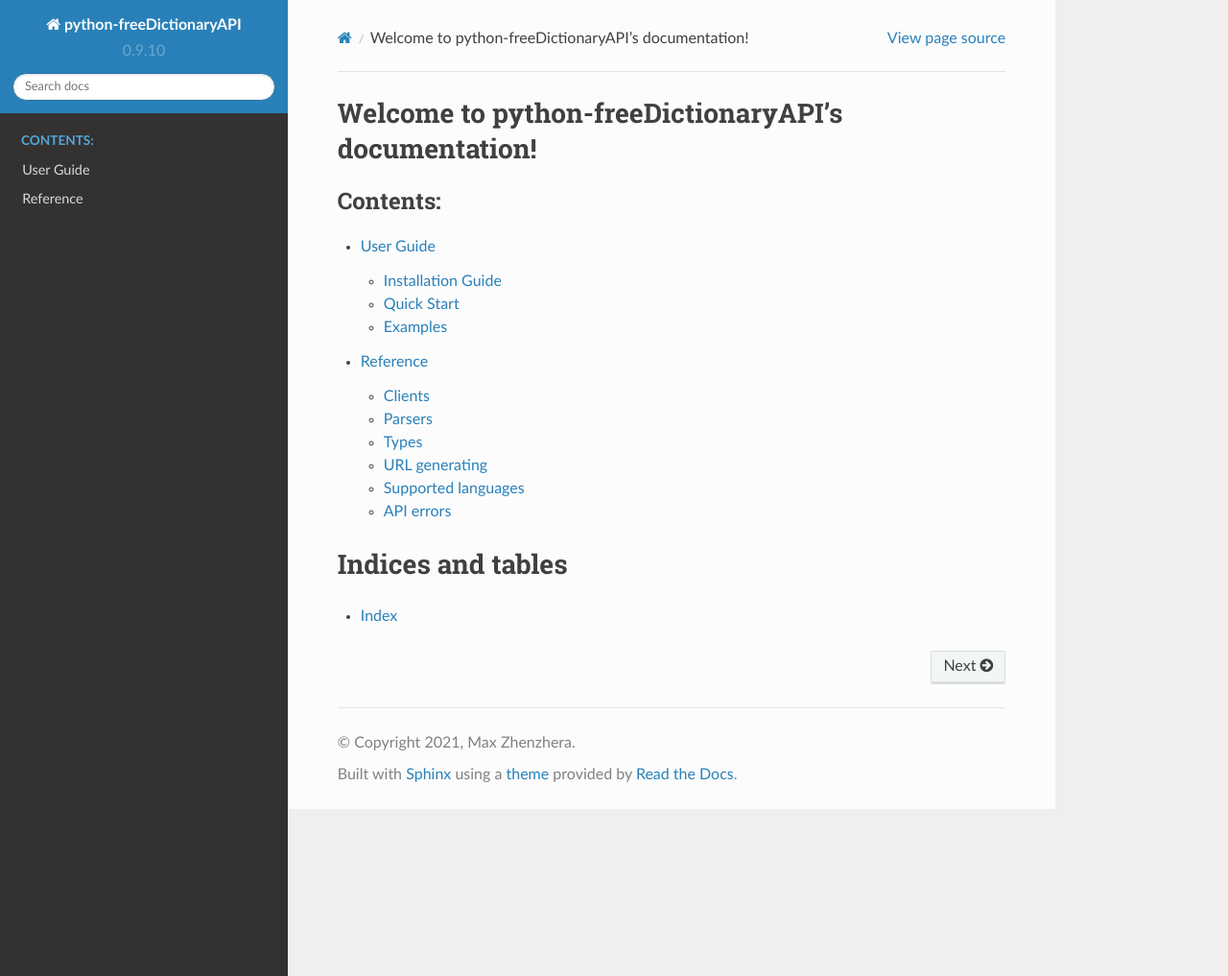
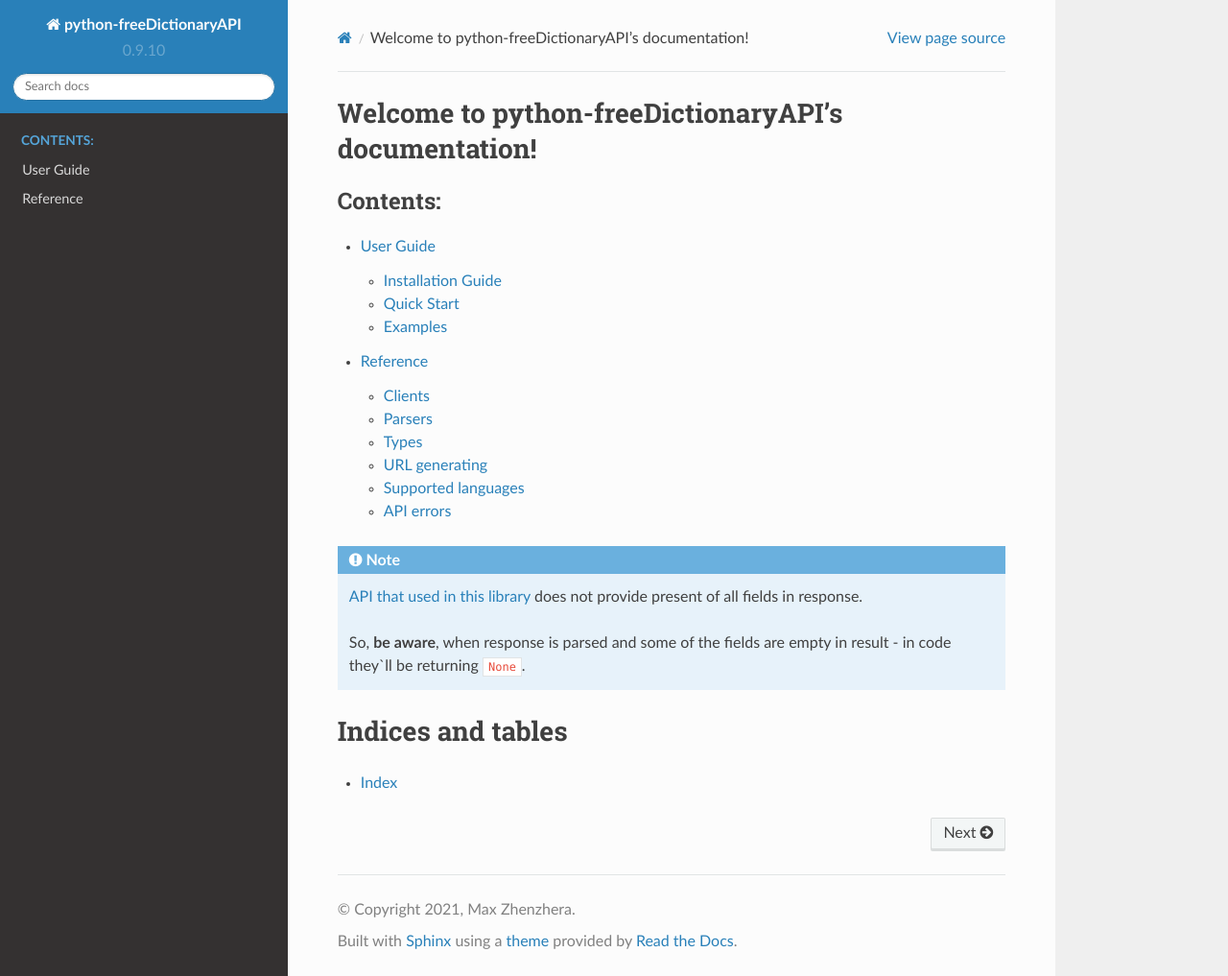
Before and after one commit to maxzhenzhera/python-freeDictionaryAPI, a Sphinx documentation site: the page built from docs/source/index.rst, in a window 1280 px wide and 1017 px high. Shown: the whole window at 96% size. Built offline with Sphinx 7.4.7 and the Read the Docs theme 2.0.0, drawn with Linux system fonts in a browser that asks for light colours.

Commit message:
update docs index

```diff
--- a/docs/source/index.rst
+++ b/docs/source/index.rst
@@ -14,6 +14,16 @@
    reference/index
 
 
+.. note::
+
+   `API that used in this library <https://dictionaryapi.dev/>`_
+   does not provide present of all fields in response.
+
+   So, **be aware**, when response is parsed
+   and some of the fields are empty in result -
+   in code they`ll be returning ``None``.
+
+
 Indices and tables
 ==================
 
```
